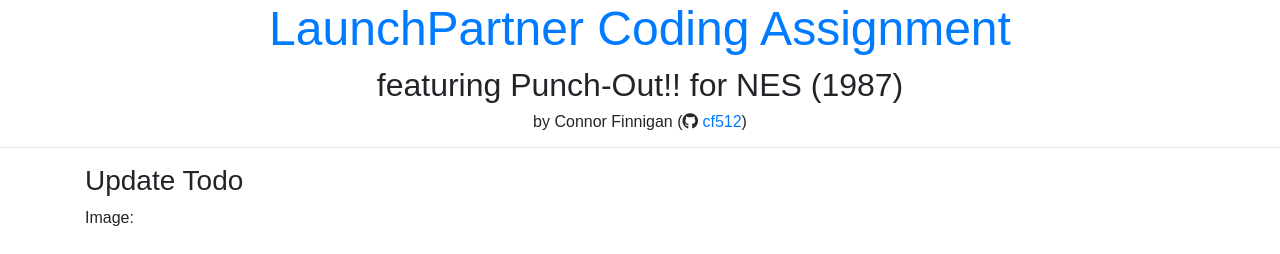
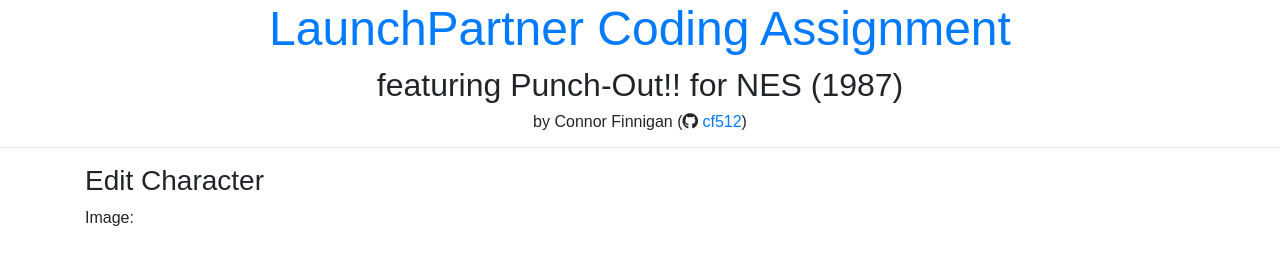
Before and after one commit to cf512/launchpartner, a React (Create React App) app in the folder client/: page /edit/1 in a window 1280 px wide. Shown: the top 254 px of the page. Built offline with nearby package versions, Linux system fonts and the light colour scheme; no server answers.

Commit message:
cleaning up unused code + label update

```diff
--- a/client/src/pages/Edit.js
+++ b/client/src/pages/Edit.js
@@ -86,7 +86,7 @@
             <div>
                 <hr />
                 <div className="container">
-                    <h3>Update Todo</h3>
+                    <h3>Edit Character</h3>
                     <form onSubmit={this.onSubmit}>
                         <div className="form-group">
                             <label>Image: </label>
@@ -136,44 +136,6 @@
                         </div>
                     </form>
                 </div>
-                {/* <hr />
-                <div className="container">
-                    <div>
-                        <h3 align="center">Update Character</h3>
-                        <form onSubmit={this.handleFormSubmit}>
-                            <div className="form-group">
-                                <label>Name: </label>
-                                <input type="text"
-                                    className="form-control"
-                                    value={this.state.name}
-                                    onChange={this.handleInputChange}
-                                />
-                            </div>
-                            <div className="form-group">
-                                <label>From: </label>
-                                <input
-                                    type="text"
-                                    className="form-control"
-                                    value={this.state.from}
-                                    onChange={this.handleInputChange}
-                                />
-                            </div>
-                            <div className="form-group">
-                                <label>About: </label>
-                                <input
-                                    type="text"
-                                    className="form-control"
-                                    value={this.state.about}
-                                    onChange={this.handleInputChange}
-                                />
-                            </div>
-                            <br />
-                            <div className="form-group">
-                                <input type="submit" value="Update Todo" className="btn btn-primary" />
-                            </div>
-                        </form>
-                    </div>
-                </div> */}
             </div>
         )
     }
```
